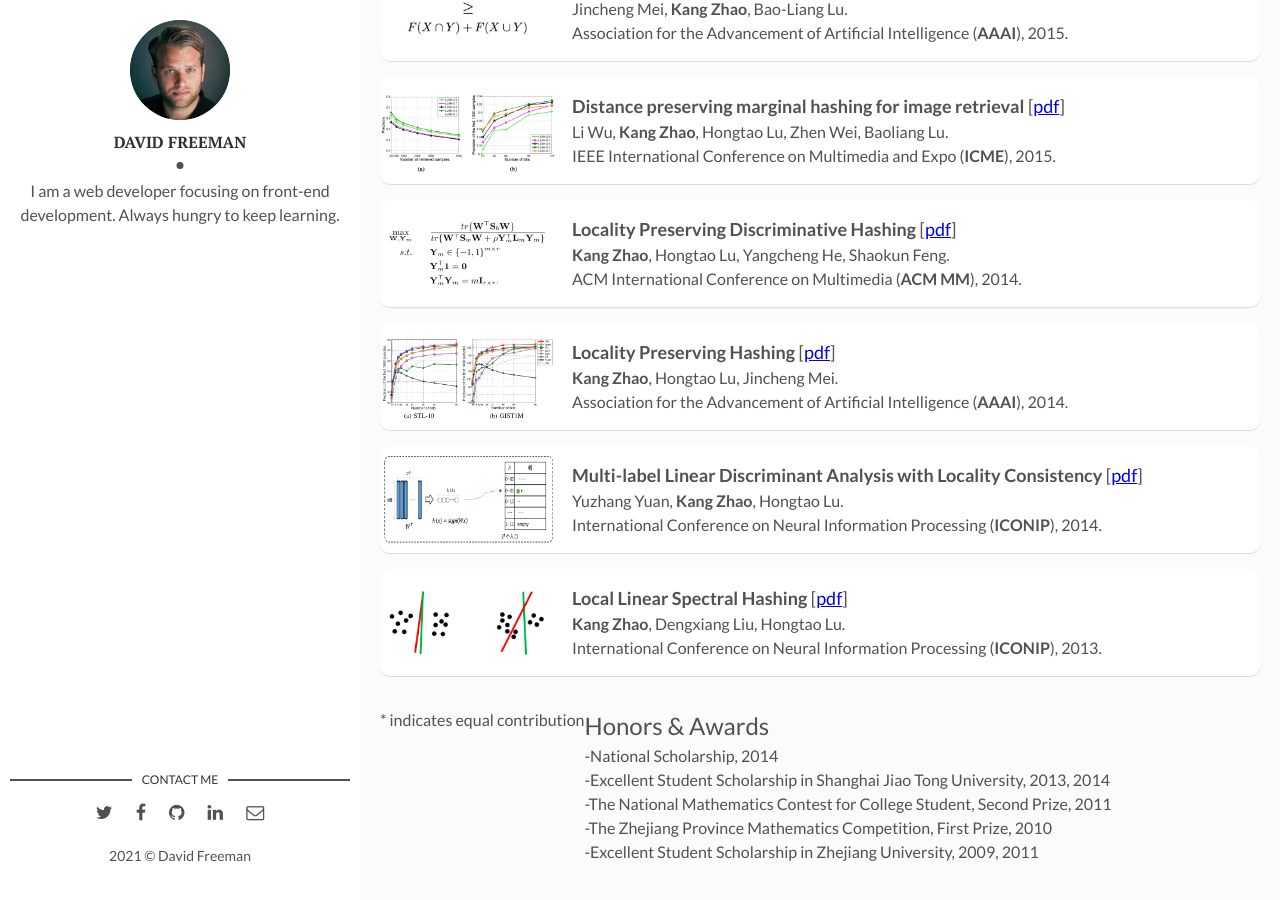
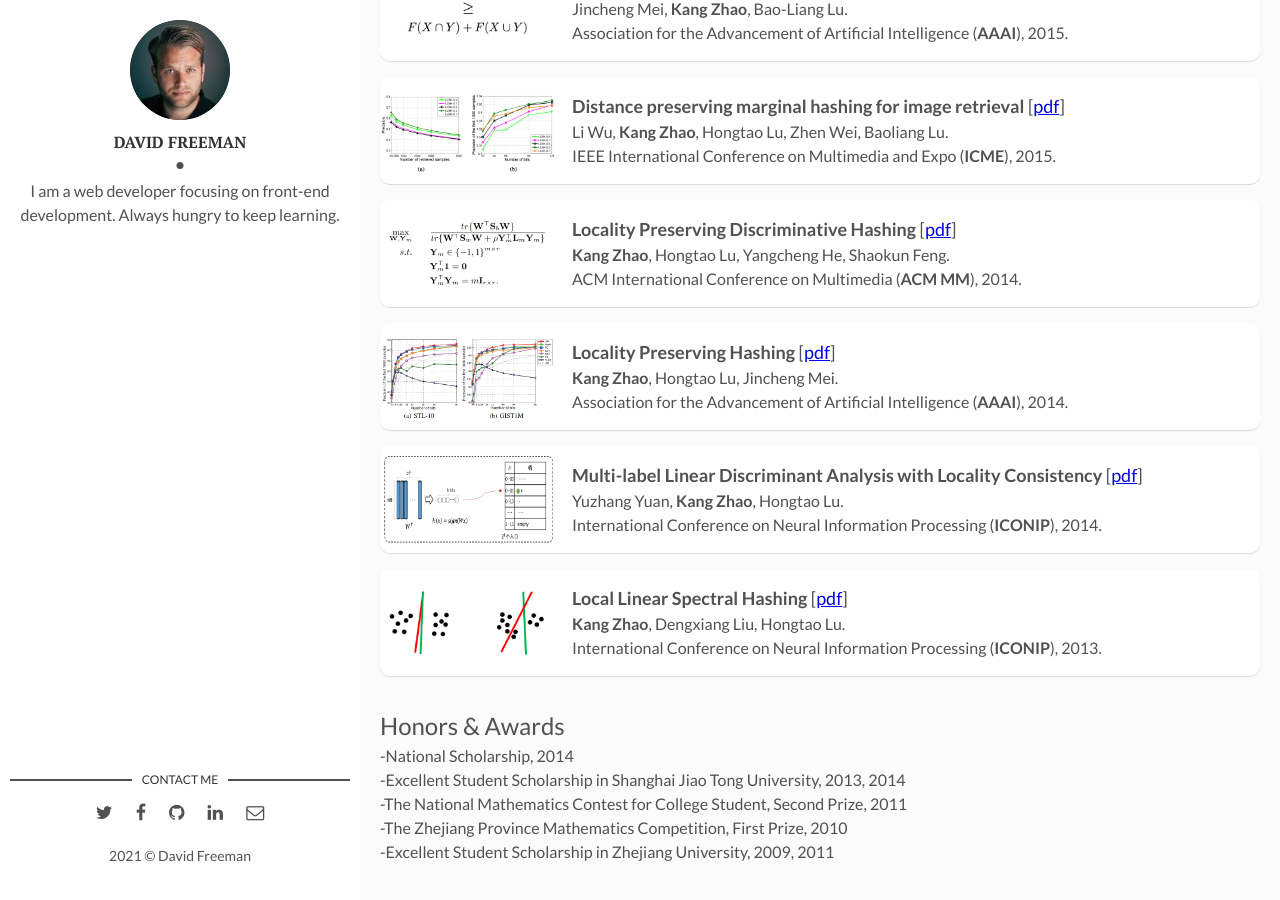
Before and after one commit to kangzhao2/kangzhao2.github.io, a Jekyll site: the page built from index.html, in a window 1280 px wide and 900 px high, scrolled down 1224 px. Built offline with Jekyll 4.4.1, drawn with Linux system fonts in a browser that asks for light colours; the list of posts is cut into pages by our own code.

Commit message:
Update index.html

```diff
--- a/index.html
+++ b/index.html
@@ -109,7 +109,7 @@ layout: main
 {% endfor %}-->
 
 <body>
-<p>* indicates equal contribution</p>
+<!--<p>* indicates equal contribution</p>-->
 <p><font size="5">Honors & Awards</font> <br> -National Scholarship, 2014<br> -Excellent Student Scholarship in Shanghai Jiao Tong University, 2013, 2014<br> -The National Mathematics Contest for College Student, Second Prize, 2011<br> -The Zhejiang Province Mathematics Competition, First Prize, 2010<br> -Excellent Student Scholarship in Zhejiang University, 2009, 2011
 </p>
 </body>
```
